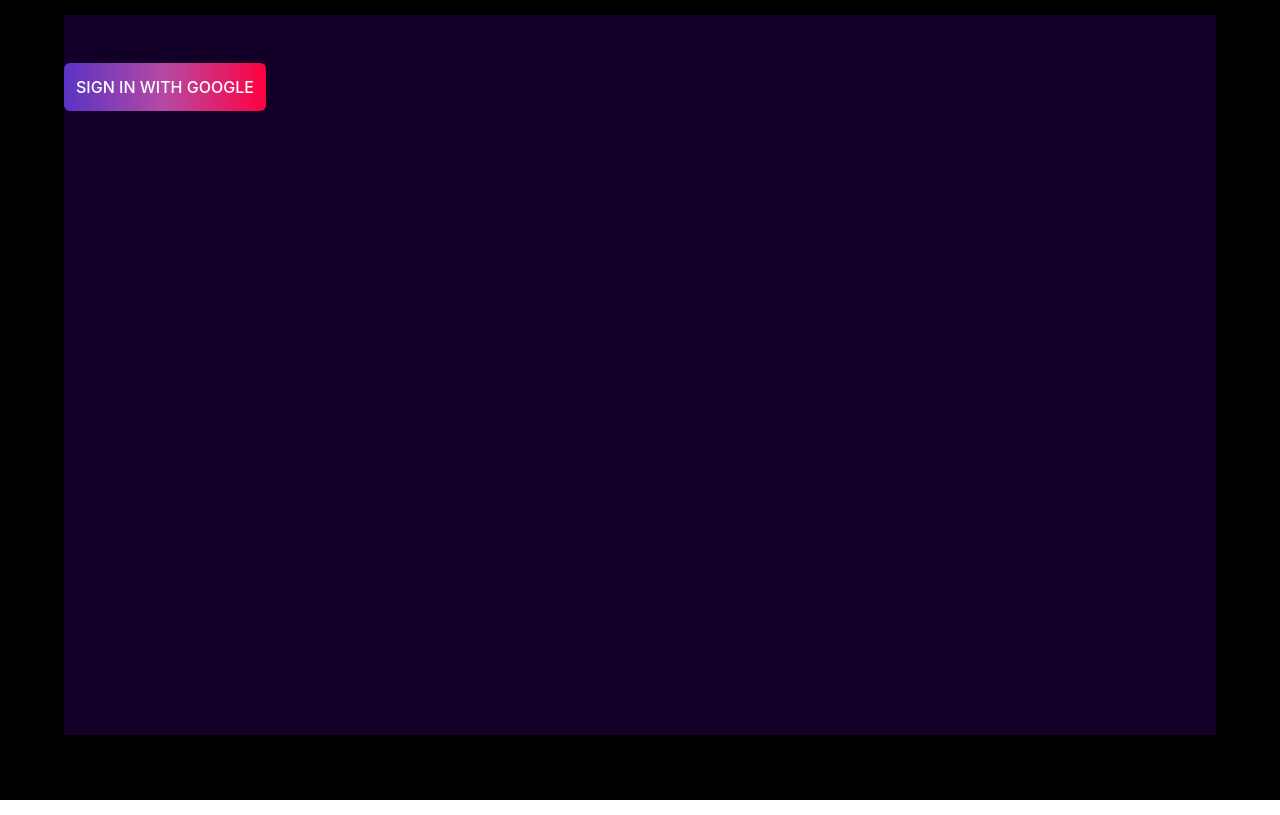
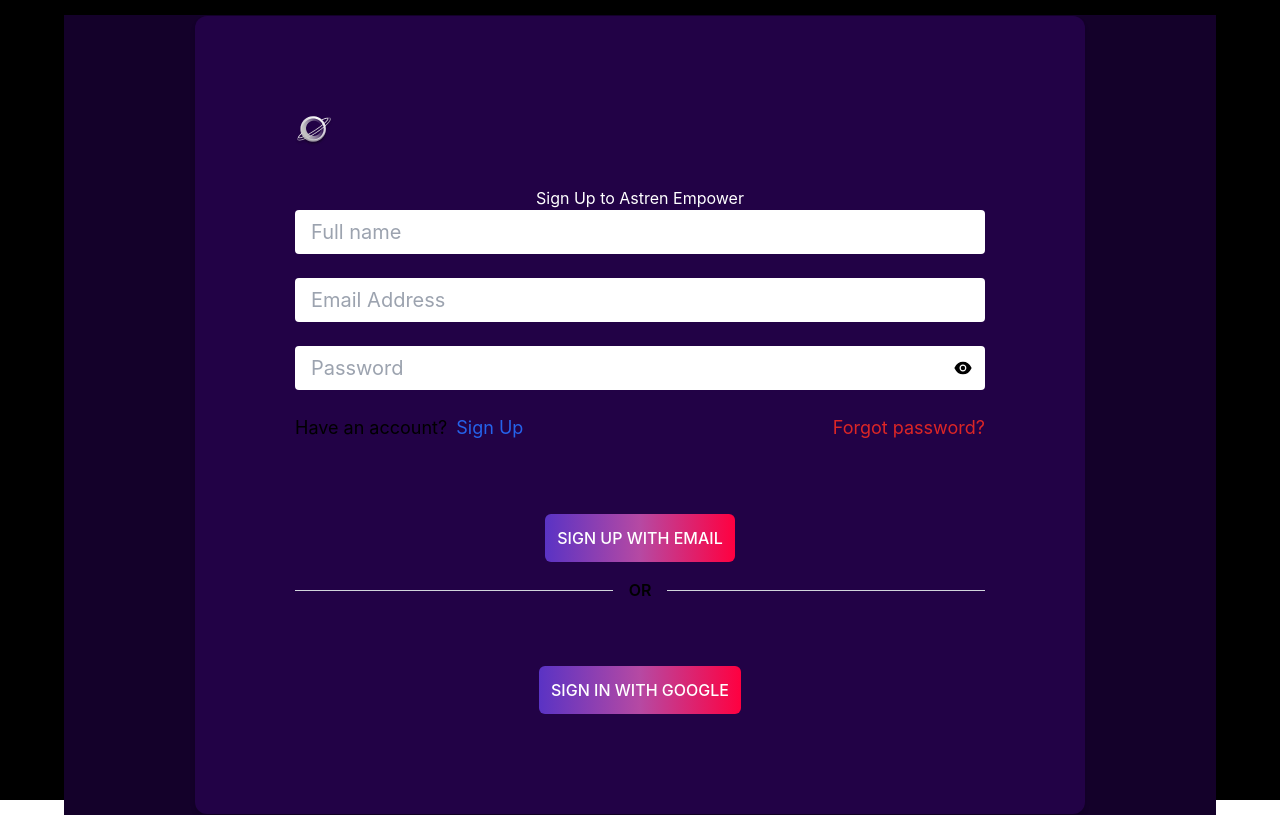
Before and after one commit to astrenempower/login-and-chat, a React (Create React App) app: page / in a window 1280 px wide. Built offline with nearby package versions, Linux system fonts and the light colour scheme.

Commit message:
setuup signin with email and password, google auth and signup

```diff
--- a/src/App.js
+++ b/src/App.js
@@ -1,8 +1,8 @@
-import React, {useState } from "react";
+import React from "react";
 import { BrowserRouter as Router, Route, Routes } from "react-router-dom";
 import Chat from "./Components/Chat";
-import OAuth from "./Components/OAuth";
 import Login from "./Pages/Login"
+import Signup from "./Pages/Signup";
 
 
 function App() {
@@ -14,7 +14,8 @@
     <div className="app-body flex  bg-[#130028] h-[90vh] w-[90vw] shadow-2xl mt-[-50px]">
       <Router>
         <Routes>
-          <Route path="/" element={<OAuth/>} />
+          <Route path="/" element={<Signup/>} />
+          <Route path="/sign-in" element={<Login />} />
           <Route path="/rooms/:roomId" element={<Chat />} />
         </Routes>
       </Router>
--- a/src/Pages/Login.js
+++ b/src/Pages/Login.js
@@ -1,10 +1,50 @@
-import React from "react";
+import React, { useState } from "react";
 import astrenLogo from "../assets/AstrenLogo 1.png";
 import OAuth from "../Components/OAuth";
+import {AiFillEyeInvisible, AiFillEye} from 'react-icons/ai'
+import {toast} from 'react-toastify'
+import { Link, useNavigate } from "react-router-dom";
+import { signInWithEmailAndPassword } from "firebase/auth";
+import { auth } from "../firebase";
 
 
 
 export default function Login() {
+
+    // hide and show password
+    const [showPassword, setShowPassword] = useState(false)
+
+    // get email and password and destructure it
+    const [formData, setFormData] = useState({
+        email: "",
+        password: "",
+    })
+    const {email, password} = formData;
+    const navigate = useNavigate();
+    // update form content
+    function onChange(e){
+        setFormData((prevState)=> ({
+            ...prevState,
+            [e.target.id]: e.target.value,
+        }))
+    }
+
+    async function onSubmit(e){
+        e.preventDefault();
+
+        try {
+            const userCredentials = await signInWithEmailAndPassword(auth, email, password);
+
+            if(userCredentials.user){
+                toast.success("Sign In Successful")
+                navigate("/rooms/:roomID")
+            }
+
+        } catch (error) {
+            toast.error("Invalid User Credentials")
+        }
+    }
+
   return (
     <div className="login bg-[#14012a] h-[100vh] w-[100vw] grid place-items-center">
       <div className="login-container p-[100px] text-center bg-[#220246] rounded-xl shadow-md">
@@ -12,13 +52,46 @@
         <div className="login-text">
           <h1 className="text-white">Sign in to Astren Empower</h1>
         </div>
+        <form onSubmit={onSubmit}>
+        <input
+                    type="email"
+                    id="email"
+                    value={email}
+                    onChange={onChange}
+                    placeholder="Email Address"
+                    className='mb-6 w-full px-4 py-2 text-xl text-gray-700 bg-white border-gray-300 rounded transition ease-in-out '/>
+        <div className='relative mb-6'>
+                        <input
+                        type={showPassword ? "text": "password"}
+                        id="password"
+                        value={password}
+                        onChange={onChange}
+                        placeholder="Password"
+                        className='w-full px-4 py-2 text-xl text-gray-700 bg-white border-gray-300 rounded transition ease-in-out '/>
+
+                        {showPassword ? <AiFillEyeInvisible className='absolute right-3 top-3 text-xl cursor-pointer' onClick={()=> setShowPassword((prevState) =>!prevState)}/> : <AiFillEye className='absolute right-3 top-3 text-xl cursor-pointer' onClick={()=> setShowPassword((prevState) =>!prevState)}/>}
+
+        </div>
+        <div className='flex justify-between whitespace-nowrap text-sm sm:text-lg'>
+                        <p className='mb-6'>Don't have an account?
+                            <Link to="/" className='text-blue-600 hover:text-blue-800 transition duration-200 ease-in-out ml-1'> Sign Up</Link>
+                        </p>
+                        <p>
+                            <Link to="/forgot-password" className='text-red-600 hover:text-red-800 transition duration-200 ease-in-out'> Forgot password?</Link>
+                        </p>
+        </div>
         <button
           className="bg-gradient-to-r from-[#5A33C4] via-[#B649A3] to-[#FF0040] text-white mt-12 p-3 uppercase rounded-md font-medium"
         >
           Sign In With Email
         </button>
+        <div className='flex items-center my-4 before:border-t  before:flex-1  before:border-gray-300 after:border-t  after:flex-1  after:border-gray-300'>
+                        <p className='text-center font-semibold mx-4'>OR</p>
+        </div>
+
         {/* sign in with google */}
         <OAuth/>
+        </form>
       </div>
     </div>
   );
--- a/src/Pages/Signup.js
+++ b/src/Pages/Signup.js
@@ -1,7 +1,117 @@
-import React from 'react'
+import React, { useState } from "react";
+import astrenLogo from "../assets/AstrenLogo 1.png";
+import OAuth from "../Components/OAuth";
+import {AiFillEyeInvisible, AiFillEye} from 'react-icons/ai'
+import {toast} from 'react-toastify'
+import { Link, useNavigate } from "react-router-dom";
+import { createUserWithEmailAndPassword, updateProfile } from "firebase/auth";
+import { auth, db } from "../firebase";
+import { doc, serverTimestamp, setDoc } from "firebase/firestore";
+
+
 
 export default function Signup() {
+
+    // hide and show password
+    const [showPassword, setShowPassword] = useState(false)
+
+    // get email and password and destructure it
+    const [formData, setFormData] = useState({
+        name: "",
+        email: "",
+        password: "",
+    })
+    const {name, email, password} = formData;
+    const navigate = useNavigate();
+    // update form content
+    function onChange(e){
+        setFormData((prevState)=> ({
+            ...prevState,
+            [e.target.id]: e.target.value,
+        }))
+    }
+
+    async function onSubmit(e){
+        e.preventDefault();
+
+        try {
+            const userCredentials = await createUserWithEmailAndPassword(auth, email, password);
+
+            updateProfile(auth.currentUser,{
+              displayName: name
+            })
+            const user = userCredentials.user
+
+            const formDataCopy = { ...formData}
+            delete formDataCopy.password
+            // timestamp
+            formDataCopy.timestamp = serverTimestamp()
+
+            await setDoc(doc(db, "users", user.uid), formDataCopy)
+            toast.success("Signup Successful")
+            navigate("/rooms/:roomID")
+
+
+        } catch (error) {
+            toast.error("Something went wrong")
+        }
+    }
+
   return (
-    <div>Signup</div>
-  )
+    <div className="login bg-[#14012a] h-[100vh] w-[100vw] grid place-items-center">
+      <div className="login-container p-[100px] text-center bg-[#220246] rounded-xl shadow-md">
+        <img className="object-contain mb-10" src={astrenLogo} alt="" />
+        <div className="login-text">
+          <h1 className="text-white">Sign Up to Astren Empower</h1>
+        </div>
+        <form onSubmit={onSubmit}>
+         <input
+                    type="text"
+                    id="name"
+                    value={name}
+                    onChange={onChange}
+                    placeholder="Full name"
+                    className='mb-6 w-full px-4 py-2 text-xl text-gray-700 bg-white border-gray-300 rounded transition ease-in-out '/>
+         <input
+                    type="email"
+                    id="email"
+                    value={email}
+                    onChange={onChange}
+                    placeholder="Email Address"
+                    className='mb-6 w-full px-4 py-2 text-xl text-gray-700 bg-white border-gray-300 rounded transition ease-in-out '/>
+        <div className='relative mb-6'>
+                        <input
+                        type={showPassword ? "text": "password"}
+                        id="password"
+                        value={password}
+                        onChange={onChange}
+                        placeholder="Password"
+                        className='w-full px-4 py-2 text-xl text-gray-700 bg-white border-gray-300 rounded transition ease-in-out '/>
+
+                        {showPassword ? <AiFillEyeInvisible className='absolute right-3 top-3 text-xl cursor-pointer' onClick={()=> setShowPassword((prevState) =>!prevState)}/> : <AiFillEye className='absolute right-3 top-3 text-xl cursor-pointer' onClick={()=> setShowPassword((prevState) =>!prevState)}/>}
+
+        </div>
+        <div className='flex justify-between whitespace-nowrap text-sm sm:text-lg'>
+                        <p className='mb-6'>Have an account?
+                            <Link to="/sign-in" className='text-blue-600 hover:text-blue-800 transition duration-200 ease-in-out ml-1'> Sign Up</Link>
+                        </p>
+                        <p>
+                            <Link to="/forgot-password" className='text-red-600 hover:text-red-800 transition duration-200 ease-in-out'> Forgot password?</Link>
+                        </p>
+        </div>
+        <button
+          className="bg-gradient-to-r from-[#5A33C4] via-[#B649A3] to-[#FF0040] text-white mt-12 p-3 uppercase rounded-md font-medium"
+        >
+          Sign Up With Email
+        </button>
+        <div className='flex items-center my-4 before:border-t  before:flex-1  before:border-gray-300 after:border-t  after:flex-1  after:border-gray-300'>
+                        <p className='text-center font-semibold mx-4'>OR</p>
+        </div>
+
+        {/* sign in with google */}
+        <OAuth/>
+        </form>
+      </div>
+    </div>
+  );
 }
```
